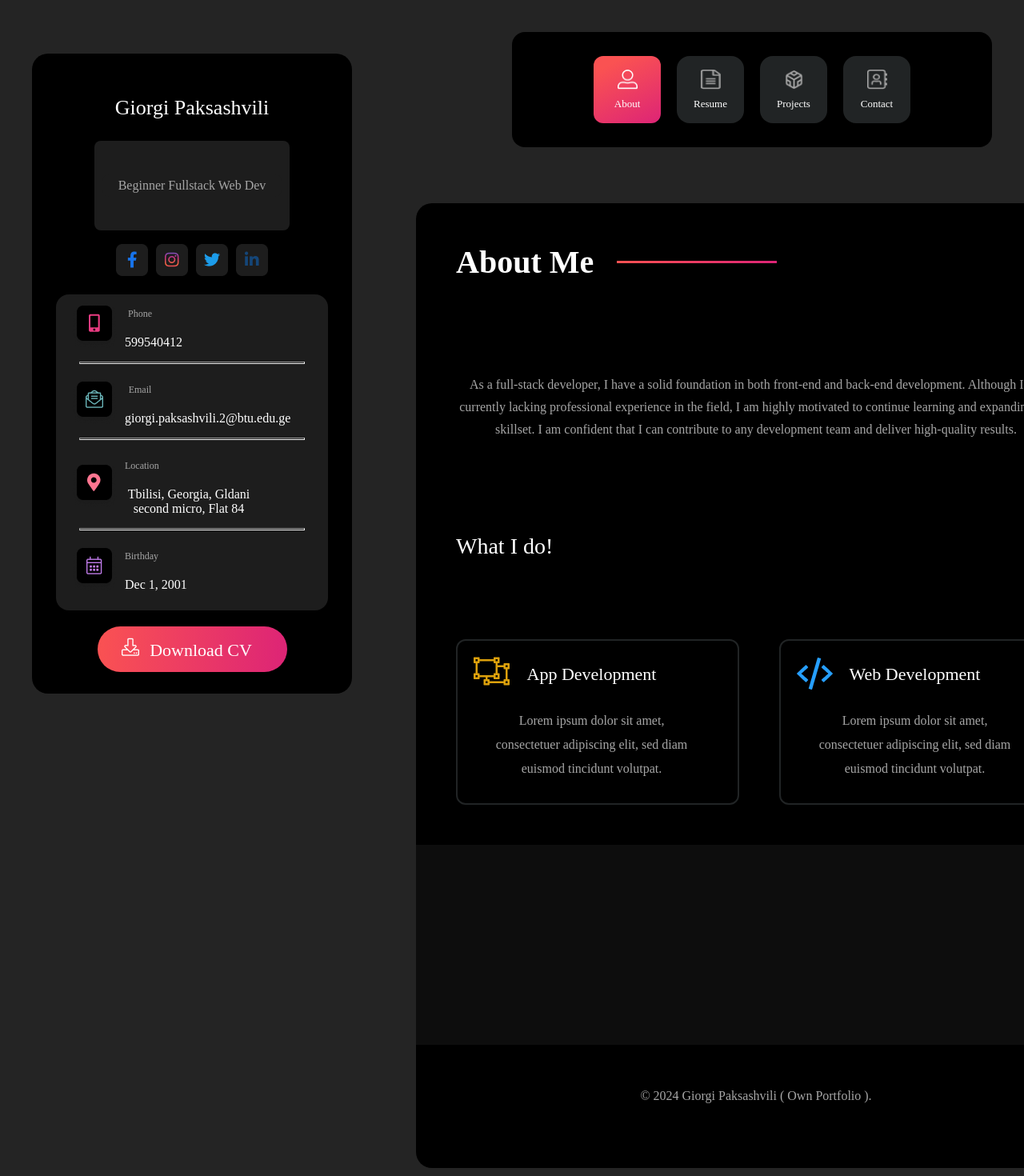
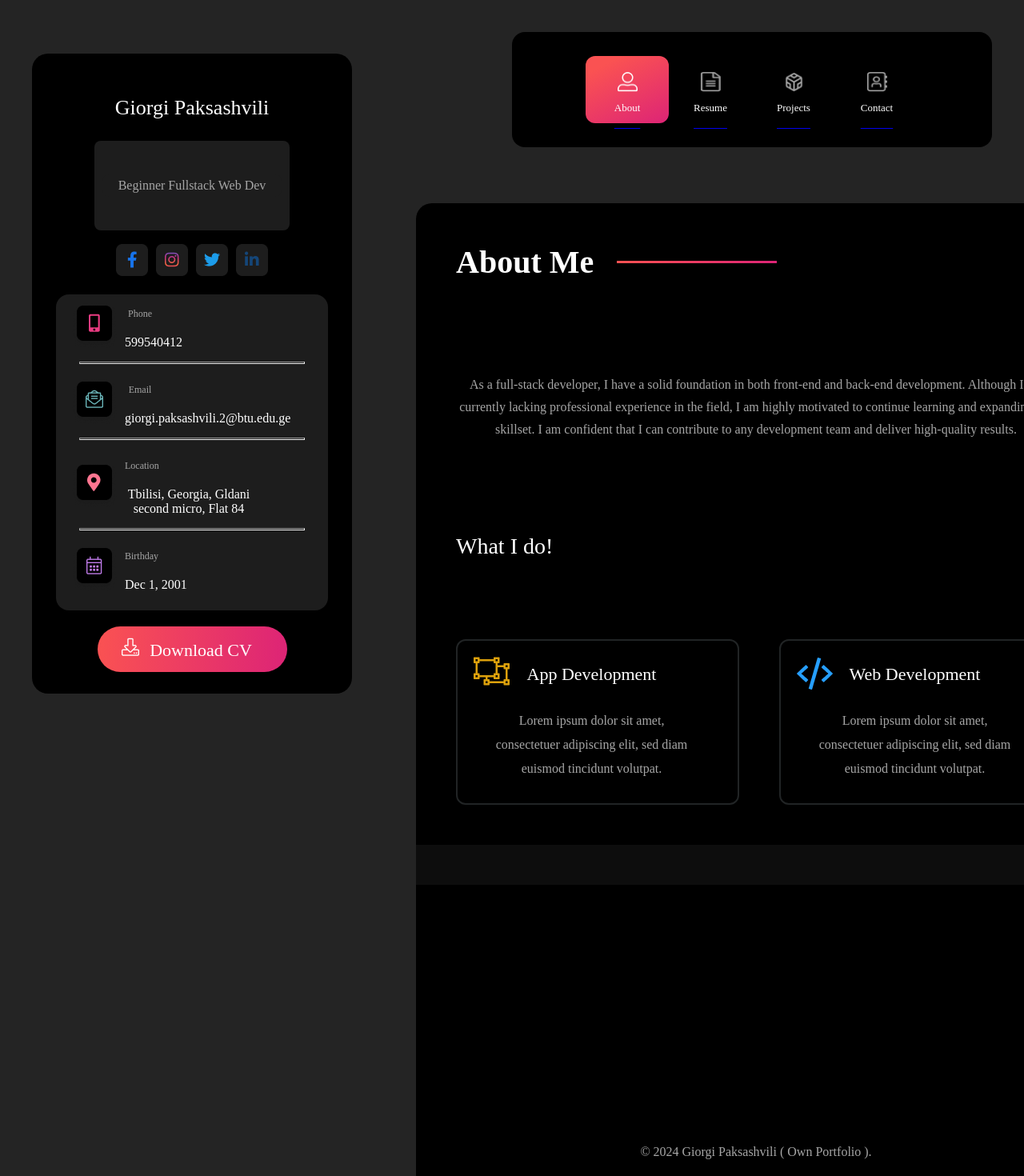
Before and after one commit to Gpaqsa/react-portfolio, a React (Vite) app: page / in a window 1280 px wide. Shown: the top 1470 px of the page at 80% size. Built offline with nearby package versions, Linux system fonts and the light colour scheme.

Commit message:
add ROUTING with some style

```diff
--- a/src/App.css
+++ b/src/App.css
@@ -15,7 +15,7 @@
   left: 30rem; /* Move the block 50px to the right */
   bottom: 40rem; /* Move the block 20px down */
   width: 850px;
-  height: 1206px;
+  height: 1250px;
   flex-shrink: 0;
   border-radius: 20px;
   background: #000;
--- a/src/components/Navbar.css
+++ b/src/components/Navbar.css
@@ -10,36 +10,28 @@
 }
 
 .navbar-menu section.current-about {
-  border-radius: 16px;
-  background: #000;
-
+  /* background: linear-gradient(153deg, #fa5252 16.67%, #dd2476 100%); */
   width: 84px;
   height: 84px;
   flex-shrink: 0;
-
   border-radius: 12px;
-  background: linear-gradient(153deg, #fa5252 16.67%, #dd2476 100%);
 }
 
 .navbar-menu section {
-  border-radius: 12px;
-  background: #212425;
-  border-radius: 16px;
-
   width: 84px;
   height: 84px;
   flex-shrink: 0;
   margin: 0 10px;
-
   display: inherit;
   flex-direction: column;
   justify-content: center;
   align-items: center;
 }
- .navbar-menu section img {
+
+.navbar-menu section img {
   width: 25px;
   height: 25px;
-  margin-bottom: 10px;
+  margin: 20px;
 }
 
 .navbar-menu section span {
@@ -50,4 +42,6 @@
   font-style: normal;
   font-weight: 500;
   line-height: normal;
+  position: relative;
+  bottom: 20px;
 }
--- a/src/components/Navbar.jsx
+++ b/src/components/Navbar.jsx
@@ -3,25 +3,51 @@ import about from "../assets/about.png";
 import resume from "../assets/resume1.png";
 import works from "../assets/codesandbox.png";
 import contact from "../assets/contactImg.png";
+
+
+import { NavLink } from "react-router-dom";
+const navLinkStyle = ({ isActive }) => ({
+  borderRadius: isActive ? "12px" : "16px",
+  background: isActive
+    ? "linear-gradient(153deg, #fa5252 16.67%, #dd2476 100%)"
+    : "transparent",
+});
+
 const Navbar = () => {
   return (
     <div className="navbar-menu">
+      <NavLink
+        to="/"
+        className="current-about"
+        activeClassName="active-link"
+        style={navLinkStyle}
+      >
         <section className="current-about">
           <img src={about} alt="" />
           <span>About</span>
         </section>
+      </NavLink>
+
+      <NavLink to="/resume" activeClassName="active-link" style={navLinkStyle}>
         <section>
           <img src={resume} alt="" />
           <span>Resume</span>
         </section>
+      </NavLink>
+
+      <NavLink to="/works" activeClassName="active-link" style={navLinkStyle}>
         <section>
           <img src={works} alt="" />
           <span>Projects</span>
         </section>
+      </NavLink>
+
+      <NavLink to="/contact" activeClassName="active-link" style={navLinkStyle}>
         <section>
           <img src={contact} alt="" />
           <span>Contact</span>
         </section>
+      </NavLink>
     </div>
   );
 };
--- a/src/pages/About.css
+++ b/src/pages/About.css
@@ -99,17 +99,13 @@ div .secondTitle {
 
 .clearBlock {
   width: 850px;
-  height: 250px;
+  height: 50px;
   flex-shrink: 0;
   background: #0d0d0d;
 }
 
 footer {
-  display: flex;
-  flex-direction: column;
-  justify-content: center;
-  align-items: center;
-  color: #a6a6a6;
+ color: #A6A6A6;
 text-align: center;
 font-family: Poppins;
 font-size: 16px;
@@ -118,5 +114,6 @@ footer {
 line-height: 28px; /* 175% */
 
 position: relative;
-  top: 50px;
+bottom: 20rem;
+
 }
--- a/src/pages/Contact.css
+++ b/src/pages/Contact.css
@@ -89,3 +89,21 @@ border: 2px solid #A6A6A6;
 background: #000;
 margin-top: 50px;
 }
+
+
+footer {
+  display: flex;
+  flex-direction: column;
+  justify-content: last baseline;
+  align-items: center;
+  color: #a6a6a6;
+  text-align: center;
+  font-family: Poppins;
+  font-size: 16px;
+  font-style: normal;
+  font-weight: 400;
+  line-height: 28px; /* 175% */
+
+    position: relative;
+    top: 20rem;
+}
--- a/src/pages/Contact.jsx
+++ b/src/pages/Contact.jsx
@@ -31,6 +31,7 @@ const Contact = () => {
           </div>
         </form>
       </section>
+      <footer>© 2024 Giorgi Paksashvili ( Own Portfolio ).</footer>
     </div>
   );
 };
--- a/src/pages/Resume.css
+++ b/src/pages/Resume.css
@@ -78,7 +78,7 @@
   justify-content: space-around;
   margin-top: 50px;
   width: 850px;
-  height: 431px;
+  /* height: 350px; */
   flex-shrink: 0;
 }
 .addData h4 {
@@ -96,11 +96,7 @@ margin-left: 50px;
     text-align: left;
 }
 footer {
-  display: flex;
-  flex-direction: column;
-  justify-content: center;
-  align-items: center;
-  color: #a6a6a6;
+ color: #A6A6A6;
 text-align: center;
 font-family: Poppins;
 font-size: 16px;
@@ -108,6 +104,5 @@ footer {
 font-weight: 400;
 line-height: 28px; /* 175% */
 
-  position: relative;
-  top: 50px;
+
 }
```
Lines whose indentation alone changed are shown as unchanged.
